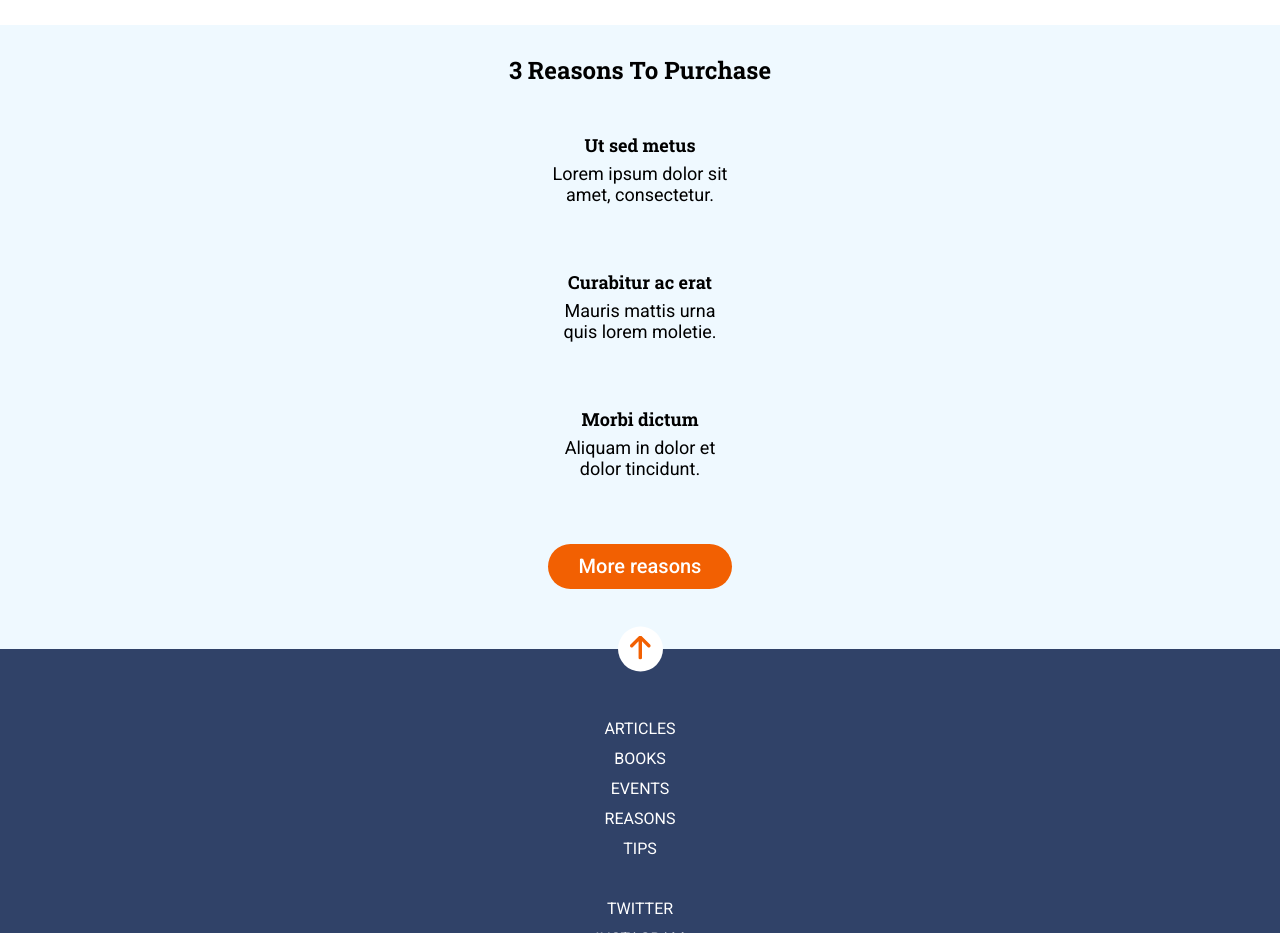
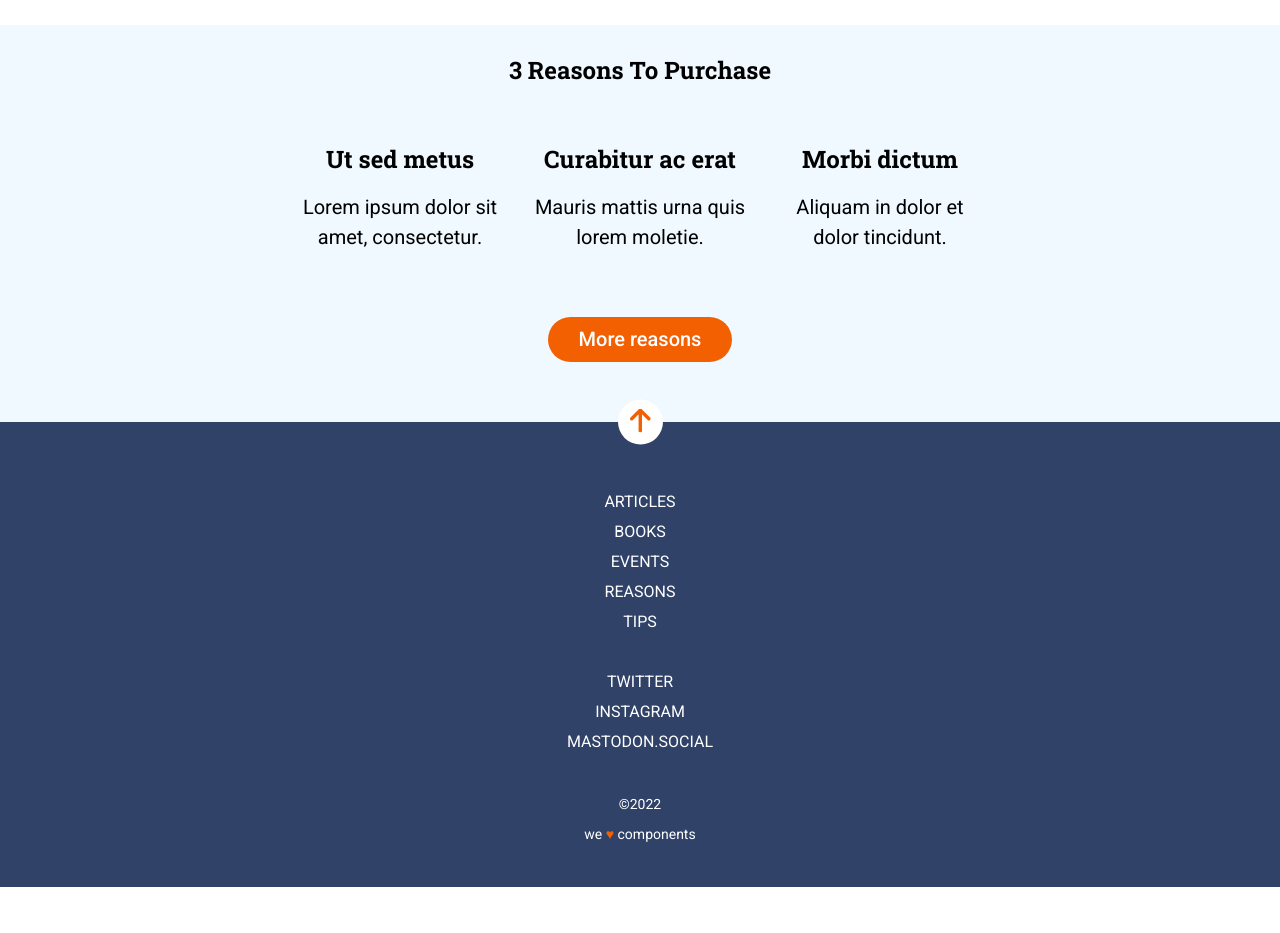
Before and after one commit to Adalab/modulo-1-evaluacion-final-Elenavar, a website: page public/index.html in a window 1280 px wide. Shown: the part 1160-2093 px from the top of the page. After the commit the page ends 2047 px from the top, so only its background shows below. Drawn offline with Linux system fonts and the light colour scheme.

Commit message:
add reasons tablet version

```diff
--- a/public/index.html
+++ b/public/index.html
@@ -42,19 +42,19 @@
 
           <div class="container">
 
-              <article class="container__article firstArticle">
+              <article class="container__article container__firstArticle">
                 <h4 class="container__article--h4">Ut sed metus</h4>
                 <p class="container__article--p">Lorem ipsum dolor sit amet, consectetur.</p>
               </article>
 
 
-              <article class="container__article secondArticle">
+              <article class="container__article container__secondArticle">
                 <h4 class="container__article--h4">Curabitur ac erat</h4>
                 <p class="container__article--p">Mauris mattis urna quis lorem moletie.</p>
               </article>
 
 
-              <article class="container__article thirdArticle">
+              <article class="container__article container__thirdArticle">
                 <h4 class="container__article--h4">Morbi dictum</h4>
                 <p class="container__article--p">Aliquam in dolor et dolor tincidunt.</p>
               </article>
--- a/src/scss/layout/_reasons.scss
+++ b/src/scss/layout/_reasons.scss
@@ -5,6 +5,10 @@
     grid-template-columns: 1fr;
     grid-template-rows: 108px 411px 105px;
     justify-items: center;
+    @media all and (min-width: 768px){
+        height: 397px;
+        grid-template-rows: 119px 173px 105px;
+    }
     &__h3{
         grid-row-start: 1/2;
         font-family: $font-title;
@@ -46,25 +50,58 @@
 }
 
 .container{
+    grid-row-start: 2/3;
+    @media all and (min-width: 768px){
+    display: grid;
+    grid-template-columns: 1fr 1fr 1fr;
+    grid-template-rows: 116px;
+    justify-items: center;
+    grid-gap: 27.7px;
+    }
+    &__firstArticle{
+        @media all and (min-width: 768px){
+            grid-column-start: 1/2;
+        }
+    }
+    &__secondtArticle{
+        @media all and (min-width: 768px){
+            grid-column-start: 2/3;
+        }
+    }
+    &__thirdArticle{
+        @media all and (min-width: 768px){
+            grid-column-start: 3/4;
+        }
+    }
     &__article{
-        grid-row-start: 2/3;
         display: grid;
         grid-template-columns: 1fr;
         grid-template-rows: 30px 63px;
         margin-bottom: 44px;
         justify-items: center;
+        @media all and (min-width: 768px){
+            grid-gap:18px;
+        }
         &--h4{
             grid-row-start: 1/2;
             font-family: $font-title;
             font-size: 1.8rem;
+            line-height: 3rem;
             text-align: center;
+            @media all and (min-width: 768px){
+                font-size: 2.4rem;
+            }
         }
         &--p{
-            width: 180px;
+            width: 212.3px;
             grid-row-start: 2/3;
             font-family: $font-main;
             font-size: 1.8rem;
+            line-height: 3rem;
             text-align: center;
+            @media all and (min-width: 768px){
+                font-size: 2rem;
+            }
         }
     }
 }
```
Also changed, not shown: src/html/partials/reasons-article.html (+1 -1 lines), public/assets/css/main.css, 1 other file.
